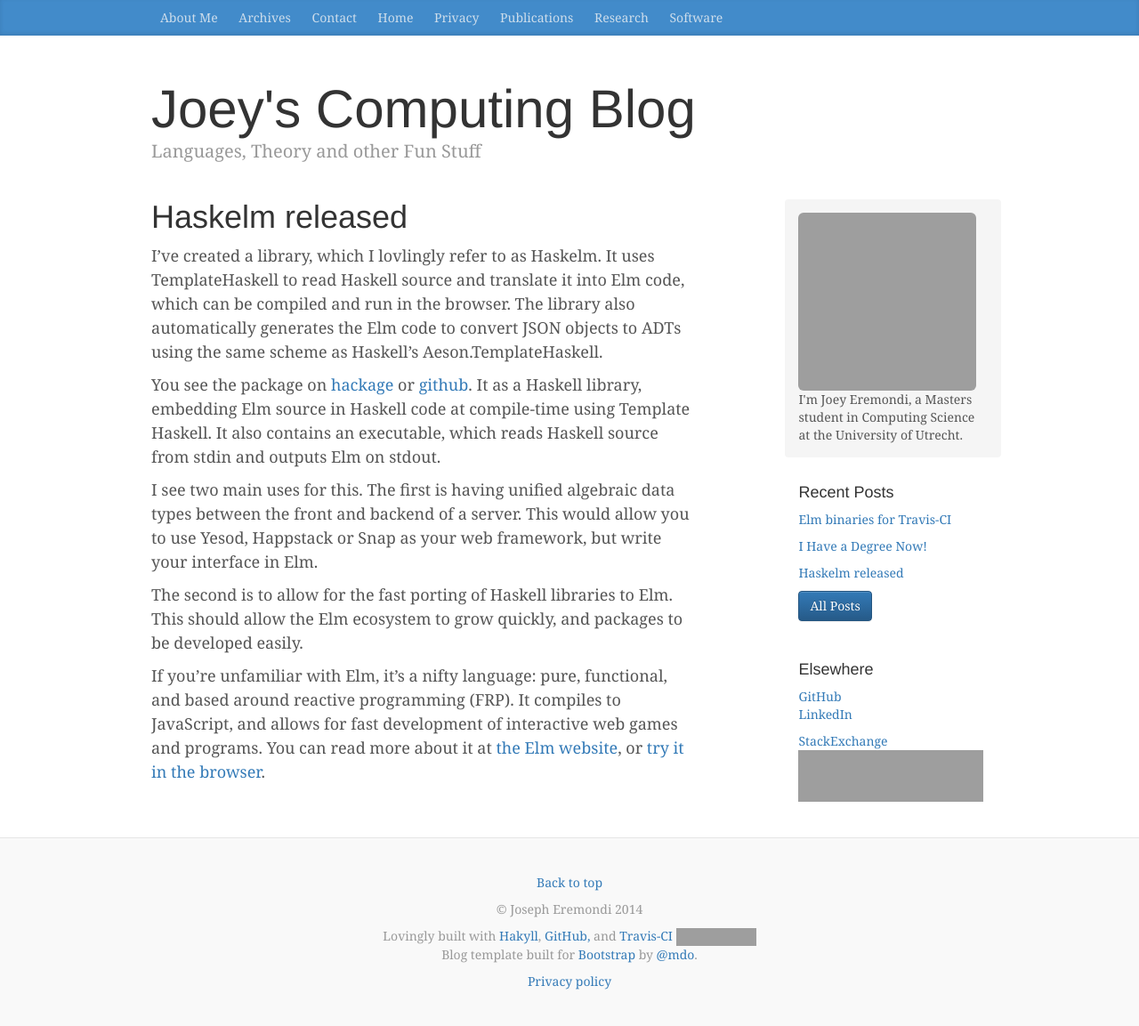
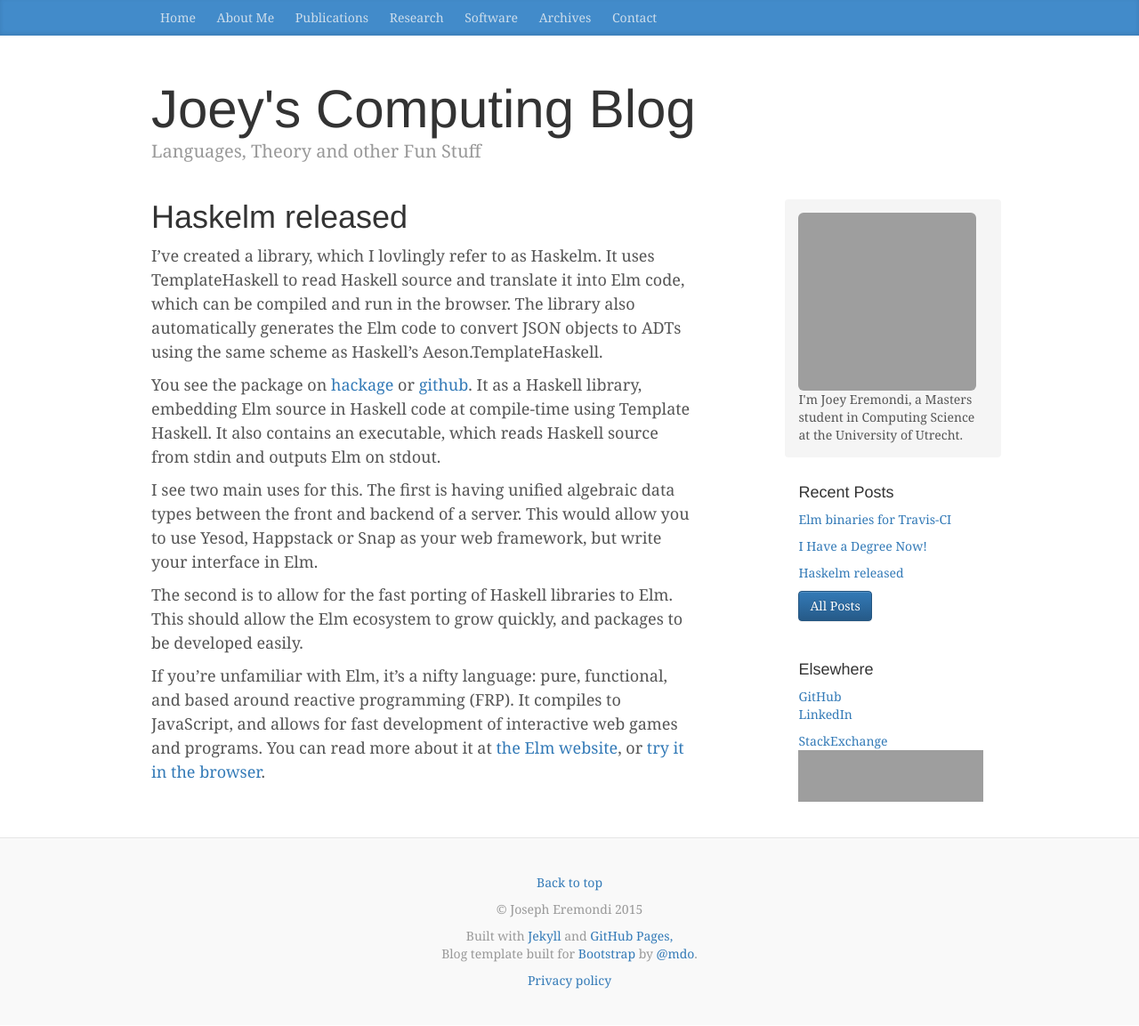
Before and after one commit to JoeyEremondi/JoeyEremondi.github.io_old, a Jekyll site: the page built from _posts/2014-04-29-haskelm-released.md, in a window 1280 px wide. Shown: the whole page at 89% size. Built offline with Jekyll 4.4.1, drawn with Linux system fonts in a browser that asks for light colours; comment, search, counter and statistics services are not loaded; grey boxes are pictures that could not be loaded.

Commit message:
Update post.html

```diff
--- a/_layouts/post.html
+++ b/_layouts/post.html
@@ -46,7 +46,21 @@
       <div class="container">
         <nav class="blog-nav">
           {% for page in site.pages %}
-            <a class="blog-nav-item" href={{ page.url }}>{{ page.title  }}</a>
+            {% if page.category == 'homepage' %}
+              <a class="blog-nav-item" href={{ page.url }}>{{ page.title  }}</a>
+            {% endif %}
+          {% endfor %}
+
+          {% for page in site.pages %}
+            {% if page.category == 'normalpage' %}
+              <a class="blog-nav-item" href={{ page.url }}>{{ page.title  }}</a>
+            {% endif %}
+          {% endfor %}
+
+          {% for page in site.pages %}
+            {% if page.category == 'endpage' %}
+              <a class="blog-nav-item" href={{ page.url }}>{{ page.title  }}</a>
+            {% endif %}
           {% endfor %}
 
         </nav>
@@ -128,12 +142,9 @@
       <p>
         <a href="#">Back to top</a>
       </p>
-      <p>&copy; Joseph Eremondi 2014</p>
-      <p>Lovingly built with <a href="http://jaspervdj.be/hakyll/">Hakyll</a>,
-        <a href="https://github.com/JoeyEremondi/JoeyEremondi.github.io">GitHub,</a>
-        and <a href="https://travis-ci.org/JoeyEremondi/JoeyEremondi.github.io">Travis-CI</a>
-        <a href="https://travis-ci.org/JoeyEremondi/JoeyEremondi.github.io">
-        <img src="https://travis-ci.org/JoeyEremondi/JoeyEremondi.github.io.svg"></a>
+      <p>&copy; Joseph Eremondi {{ site.time | date: '%Y' }} </p>
+      <p>Built with <a href="http://jekyllrb.com/">Jekyll</a> and
+        <a href="https://github.com/JoeyEremondi/JoeyEremondi.github.io">GitHub Pages,</a>
 
 
       <br>
```
